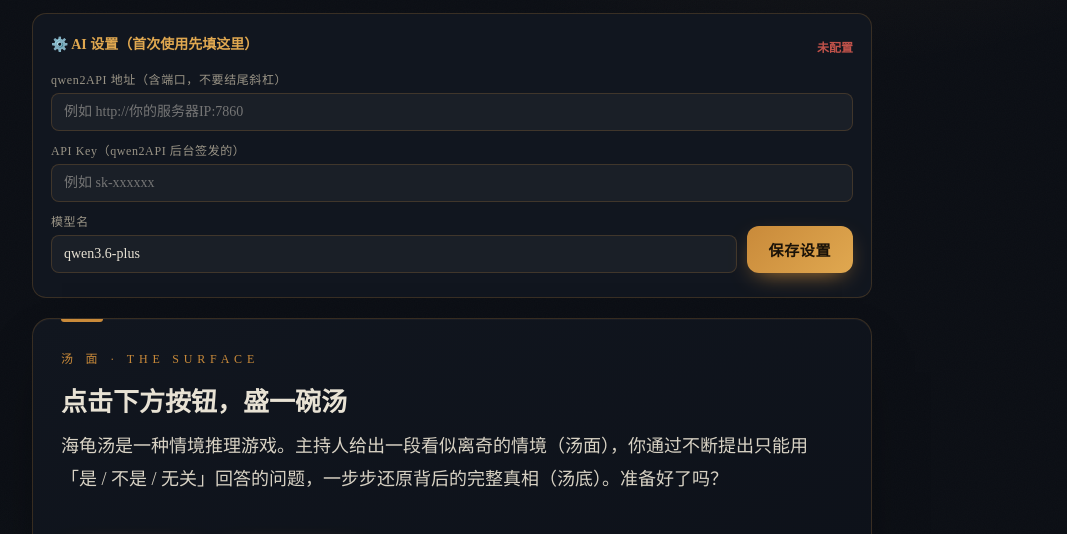
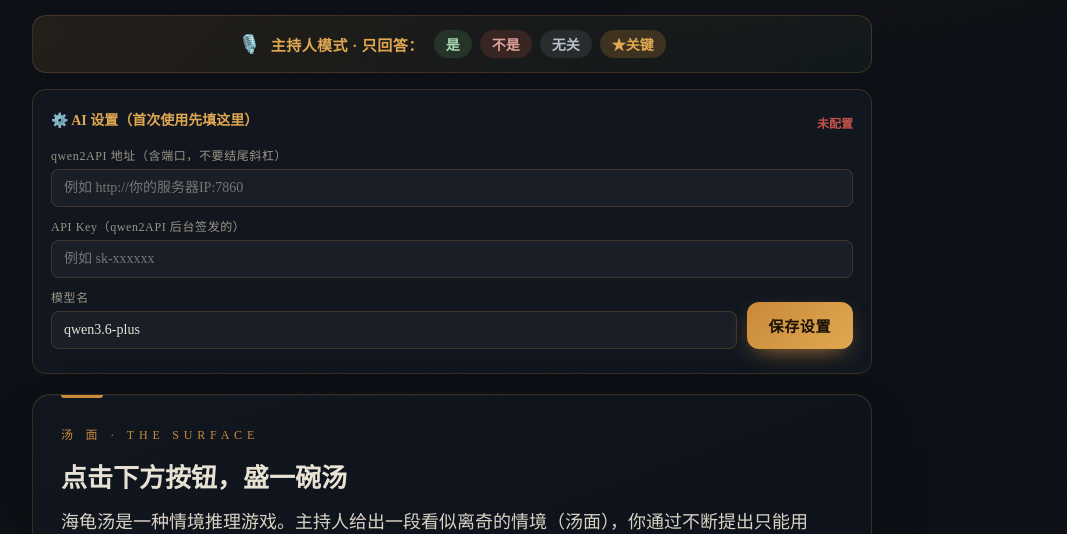
Before and after one commit to qiaodaxian233/truth-dare-wheel, a website: page public/soup.html in a window 1280 px wide. Shown: the part 214-748 px from the top of the page, without its empty margins (188-1255 px from the left). Drawn offline with Linux system fonts and the light colour scheme; a web font is replaced by a local one.

Commit message:
feat: 海龟汤页面顶部加醒目规则条(主持人只回答 是/不是/无关/★关键)

```diff
--- a/public/soup.html
+++ b/public/soup.html
@@ -108,6 +108,22 @@
 
   .empty-hint{color:var(--ink-dim);font-size:14px;text-align:center;padding:20px;font-style:italic}
   .error-note{color:var(--no);font-size:13px;margin-top:10px;text-align:center}
+
+  /* 规则提示条 */
+  .rulebar{
+    display:flex;align-items:center;justify-content:center;gap:10px;flex-wrap:wrap;
+    background:linear-gradient(135deg,rgba(201,138,58,.12),rgba(90,164,105,.06));
+    border:1px solid var(--line);border-radius:14px;padding:14px 18px;margin:18px 0 4px;
+    font-size:15px;color:var(--ink)
+  }
+  .rulebar .mic{font-size:18px}
+  .rulebar .label{color:var(--broth-glow);font-weight:600;letter-spacing:.03em}
+  .rulebar .tags{display:inline-flex;gap:8px;flex-wrap:wrap}
+  .rulebar .tag{padding:4px 12px;border-radius:999px;font-weight:600;font-size:14px}
+  .rulebar .tag.yes{background:rgba(90,164,105,.18);color:#a8d8b2}
+  .rulebar .tag.no{background:rgba(192,82,74,.18);color:#e0a09a}
+  .rulebar .tag.maybe{background:rgba(111,125,140,.18);color:#b8c2cc}
+  .rulebar .tag.key{background:rgba(201,138,58,.22);color:var(--broth-glow)}
 </style>
 </head>
 <body>
@@ -119,6 +135,17 @@
     <h1>超级<span class="accent">海龟汤</span><span class="steam">♨</span></h1>
     <p class="sub">情境推理 · 你只能问「是非题」，主持人只答 是 / 不是 / 无关</p>
   </header>
+
+  <div class="rulebar">
+    <span class="mic">🎙️</span>
+    <span class="label">主持人模式 · 只回答：</span>
+    <span class="tags">
+      <span class="tag yes">是</span>
+      <span class="tag no">不是</span>
+      <span class="tag maybe">无关</span>
+      <span class="tag key">★关键</span>
+    </span>
+  </div>
 
   <details class="config" id="cfgBox">
     <summary><span>⚙️ AI 设置（首次使用先填这里）</span><span id="cfgSummary" class="cfg-status"></span></summary>
```
